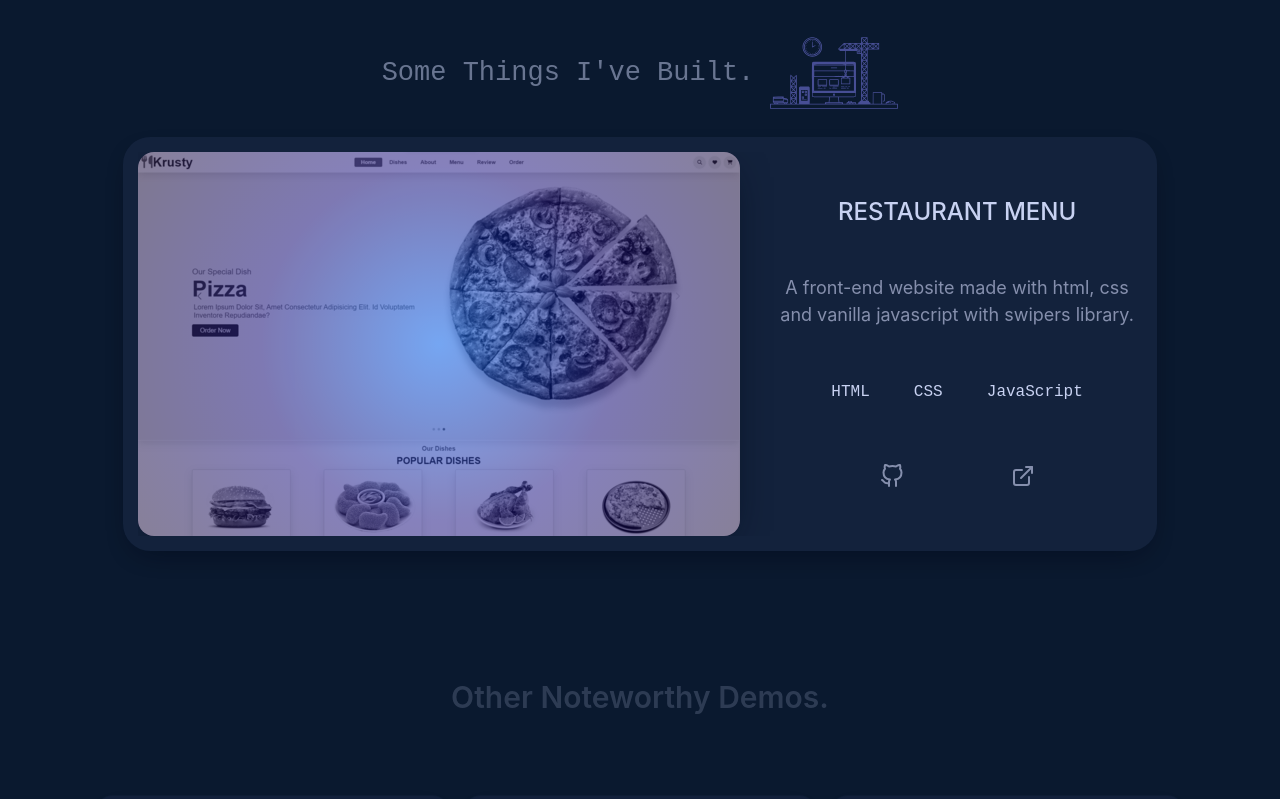
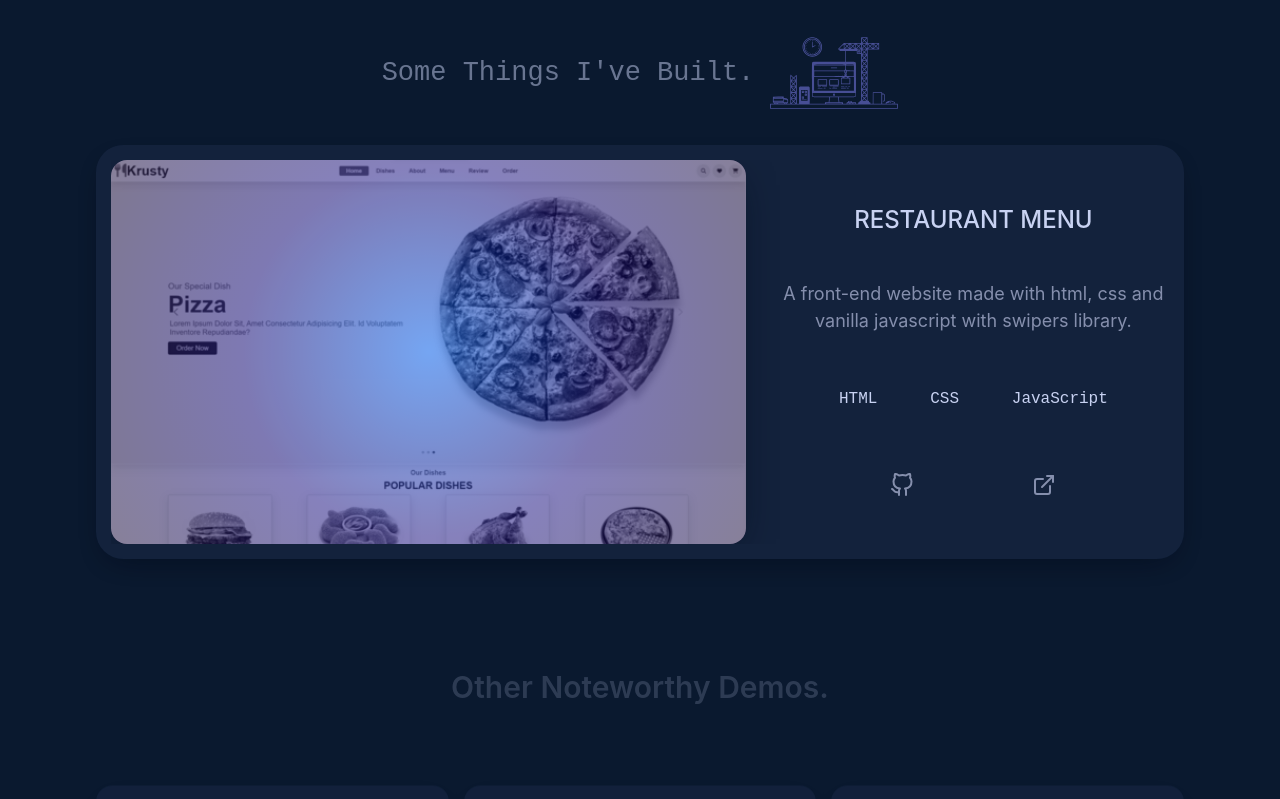
Before and after one commit to Goblo7/aes-portfolio, a React (Create React App) app: page / in a window 1280 px wide. Shown: the part 2180-2979 px from the top of the page. Built offline with nearby package versions, Linux system fonts and the light colour scheme.

Commit message:
update v0.63 project styles

```diff
--- a/src/components/sections/section/portolio/projects/porject-demo-protolio.component.jsx
+++ b/src/components/sections/section/portolio/projects/porject-demo-protolio.component.jsx
@@ -26,7 +26,6 @@ const DemoContianter = {
   justifyContent: "center",
   width: "100%",
   textAlign: "center",
-  marginTop: "5rem",
 };
 
 const ListConitner = {
@@ -285,7 +284,7 @@ const ProjectDemo = () => {
   const projectListContainer = {
     display: "grid",
     gridTemplateColumns: {
-      md: `repeat(3, minmax(300px, 1fr))`,
+      md: `repeat(3, minmax(275px, 1fr))`,
     },
     gap: "15px",
     margin: "30px 0 30px ",
--- a/src/components/sections/section/portolio/projects/project-protolio.component.jsx
+++ b/src/components/sections/section/portolio/projects/project-protolio.component.jsx
@@ -6,6 +6,7 @@ import {
   ImageListItem,
   Box,
   Link,
+  ListItem,
 } from "@mui/material";
 import Grid from "@mui/material/Unstable_Grid2/Grid2";
 import { layoutStyles } from "../../../../../styles/layout.styles";
@@ -21,9 +22,9 @@ const projectContainerStyles = {
   backgroundColor: "#14233d",
   marginTop: "3rem",
   padding: "15px",
-  width: "95%",
-  margin: "3rem auto",
   borderRadius: "1.7rem",
+  width: { lg: "auto", md: "85%", sm: "80%" },
+  margin: "0 auto 5%",
 };
 
 const projectContainerDirectionsEven = {
@@ -42,7 +43,7 @@ const projectImgContainerBackground = {
   overflow: "hidden",
   borderRadius: "1rem",
   boxShadow: "0 10px 40px -15px rgba(2,12,27,0.9)",
-  maxHeight: { xs: "15rem", sm: "24rem" },
+  maxHeight: { xs: "15rem", sm: "19rem", md: "18rem", lg: "24rem" },
   background: `radial-gradient(circle, rgba(0,99,255,1) 0%, rgba(18,8,126,1) 50%, rgba(20,6,56,1) 100%)`,
   flex: "1 0 60%",
 };
@@ -56,7 +57,12 @@ const projectImgStyles = {
   opacity: "0.5",
   WebkitFilter: `grayscale(1)`,
   "&:hover": {
-    transform: { xs: `translateY(-56%)`, sm: `translateY(-70.9%)` },
+    transform: {
+      xs: `translateY(-56%)`,
+      sm: `translateY(-70%)`,
+      md: `translateY(-80%)`,
+      lg: `translateY(-76.9%)`,
+    },
     filter: "none",
     WebkitFilter: `grayscale(0)`,
     opacity: "1",
@@ -69,14 +75,14 @@ const projectDescriptionContainer = {
   textAlign: "center",
   margin: "1rem",
   justifyContent: "space-evenly",
-  paddingInline: "1rem",
+  paddingInline: "1%",
   flex: "1 0 40%",
 };
 
 const projectDescriptionHeader = {
   color: layoutStyles.mainFontColor,
   textTransform: "uppercase",
-  marginBottom: "1rem",
+  marginBottom: { lg: "1rem", xs: "0.5rem" },
   fontSize: `clamp(19px, 5vw, 24px)`,
 };
 
@@ -88,7 +94,7 @@ const projectDescription = {
 const projectDescriptionUsedToolsContainer = {
   display: "flex",
   flexWrap: "wrap",
-  marginTop: "4%",
+  marginTop: { lg: "4%", md: "1%", xs: "2%" },
   paddingInline: "10%",
 };
 
@@ -100,7 +106,7 @@ const projectDescriptionToolsItems = {
 const projectIconsContainer = {
   display: "flex",
   justifyContent: "space-evenly",
-  marginTop: "6%",
+  marginTop: { lg: "6%", md: "2%", xs: "4%" },
 };
 
 const projectIconStyles = {
@@ -116,7 +122,7 @@ const projectElement = [];
 for (let i = 0; i < projectsData[0].length; i += 1) {
   if (i % 2 === 0) {
     projectElement.push(
-      <Grid key={projectsData[0][i].title} item sx={projectContainerStyles}>
+      <ListItem key={projectsData[0][i].title} item sx={projectContainerStyles}>
         <Grid item sx={projectContainerDirectionsEven}>
           <Grid item sx={projectImgContainerBackground}>
             <Link href={projectsData[0][i].liveLink} target="_blank">
@@ -163,11 +169,11 @@ for (let i = 0; i < projectsData[0].length; i += 1) {
             </Box>
           </Grid>
         </Grid>
-      </Grid>
+      </ListItem>
     );
   } else {
     projectElement.push(
-      <Grid key={projectsData[0][i].title} item sx={projectContainerStyles}>
+      <ListItem key={projectsData[0][i].title} item sx={projectContainerStyles}>
         <Grid item sx={projectContainerDirectionsOdd}>
           <Grid item sx={projectImgContainerBackground}>
             <Link href={projectsData[0][i].liveLink} target="_blank">
@@ -214,13 +220,13 @@ for (let i = 0; i < projectsData[0].length; i += 1) {
             </Box>
           </Grid>
         </Grid>
-      </Grid>
+      </ListItem>
     );
   }
 }
 
 const Project = () => {
-  return [projectElement];
+  return <List sx={{ margin: "3rem auto" }}>{projectElement}</List>;
 };
 
 export default Project;
--- a/src/styles/layout-styles/header-title-style.section.js
+++ b/src/styles/layout-styles/header-title-style.section.js
@@ -17,8 +17,8 @@ export const headerSectionStyle = {
     width: {
       xs: "6rem",
       sm: "24rem",
-      md: "43rem",
-      xl: "53rem",
+      md: "40rem",
+      lg:"53rem",
     },
     height: "1px",
     marginLeft: "20px",
```
